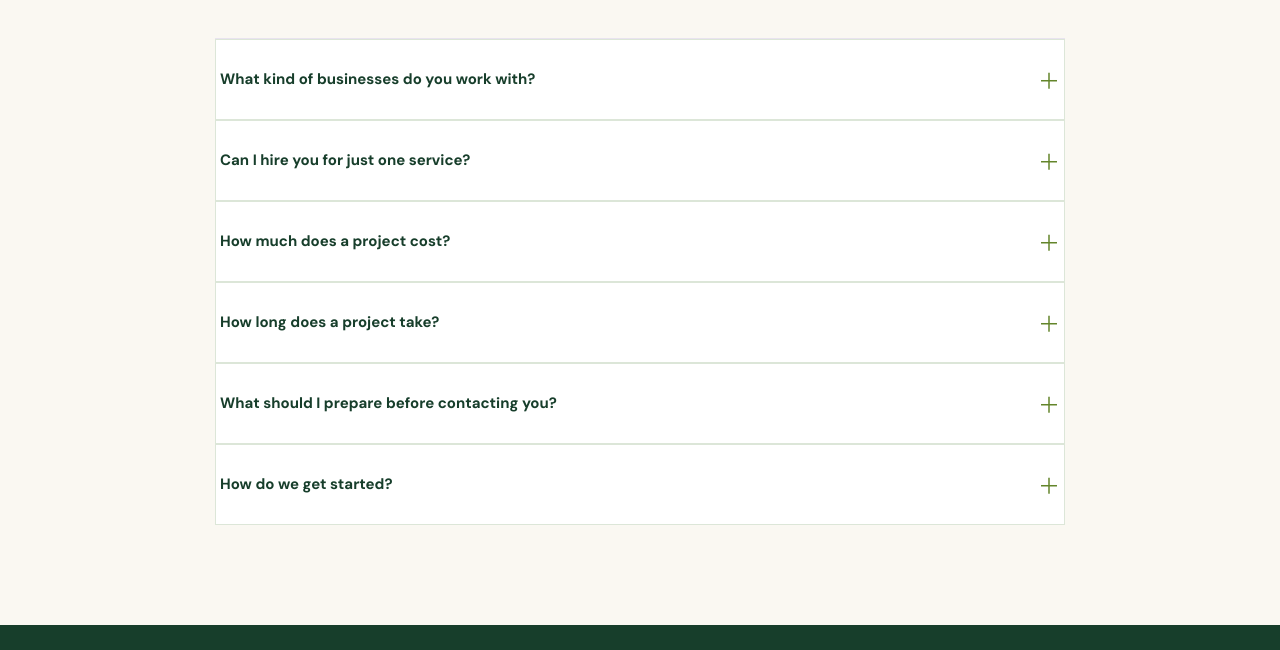
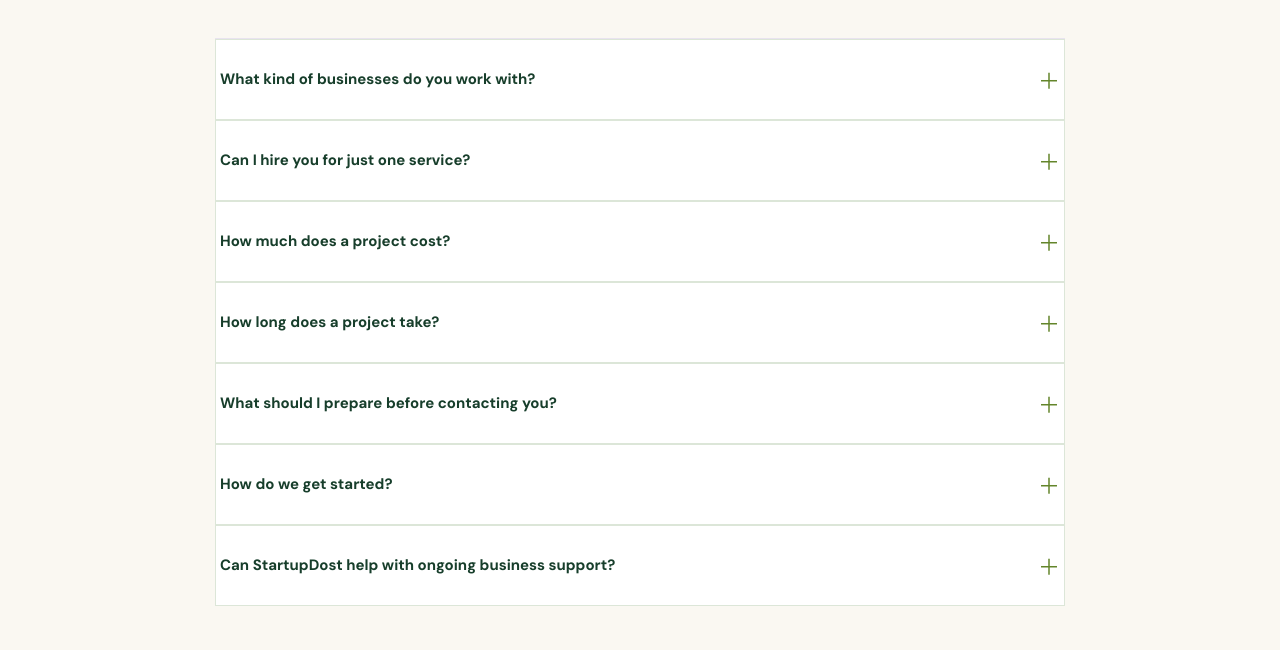
Before and after one commit to vinnuverse/startupdost-website, a plain HTML site: page index.html in a window 1280 px wide. Shown: the part 6616-7266 px from the top of the page. Drawn offline with Linux system fonts and the light colour scheme.

Commit message:
Add seventh FAQ about ongoing support

```diff
--- a/index.html
+++ b/index.html
@@ -63,6 +63,7 @@
 <details><summary>How long does a project take?<span>＋</span></summary><p>Timelines vary by project and how quickly feedback and content are available. After understanding your requirements, we can discuss a realistic schedule and key milestones.</p></details>
 <details><summary>What should I prepare before contacting you?<span>＋</span></summary><p>A rough idea of your goals, audience, timeline, and budget is a helpful start. You don't need a finished brief—we can work through the details together.</p></details>
 <details><summary>How do we get started?<span>＋</span></summary><p>Fill out the contact form with a few details about your project. We'll have a clearer starting point for discussing your needs and possible next steps.</p></details>
+<details><summary>Can StartupDost help with ongoing business support?<span>＋</span></summary><p>Yes. We can support your business beyond a single project through ongoing website maintenance, digital marketing, e-commerce management, creative services, and process improvements. Our support can be tailored to your business requirements.</p></details>
 </div></section>
 </main><footer class="footer"><a class="brand" href="#home"><span class="brand-mark">S</span> Startup<span>Dost</span></a><p>Good ideas deserve a great start.</p><span>© <span id="year"></span> StartupDost</span></footer><script src="assets/js/main.js"></script>
 </body></html>
```
